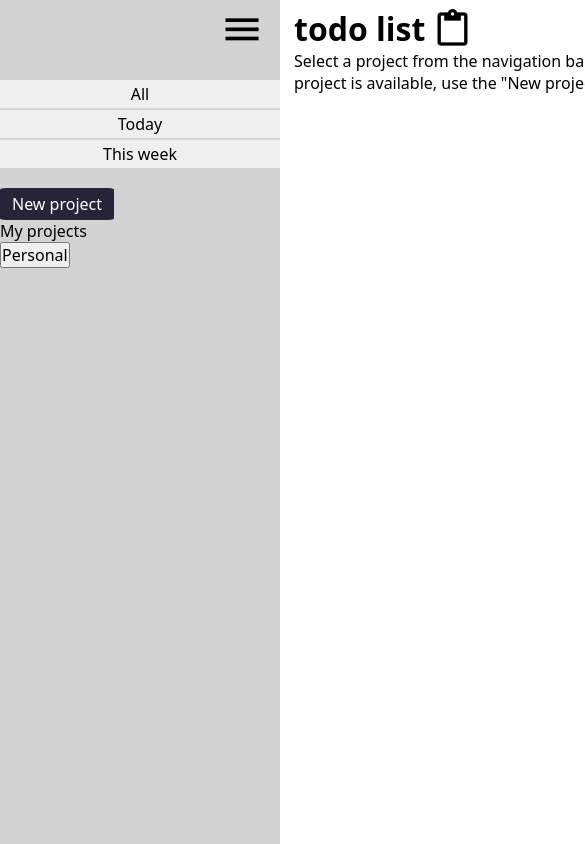
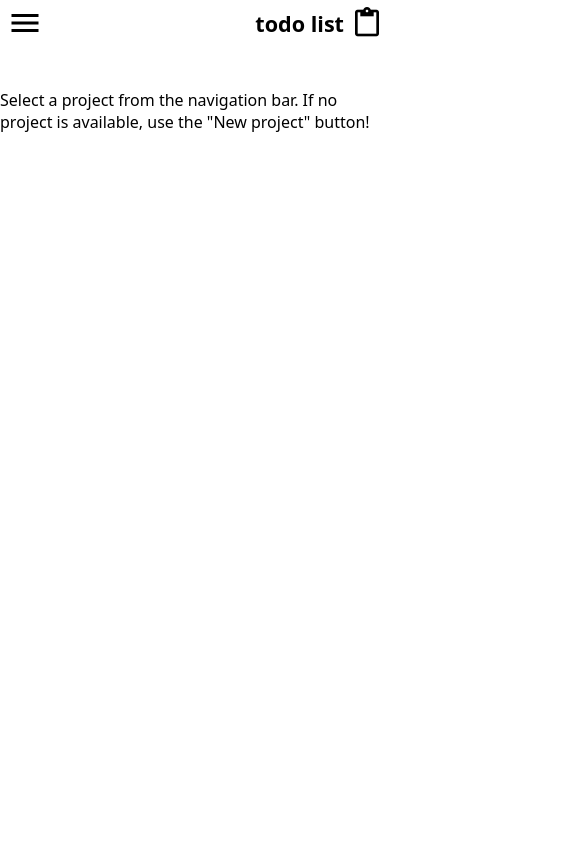
Before and after one commit to gabrielpanaitescu/todo-list-project, a website built with webpack: page src/index.html in a window 390 px wide. Shown: the top 844 px of the page, 585 px wide, since content can reach past the window. Built offline with nearby package versions, Linux system fonts and the light colour scheme.

Commit message:
Style for mobile first; nav covers viewport to 480px; nav extends and pushes main to 768px

```diff
--- a/src/components/menuPlusLogoContainers.js
+++ b/src/components/menuPlusLogoContainers.js
@@ -1,4 +1,9 @@
 import { createDivContainer, createTextElem, createMaterialIcon, createLabel, createButton } from "./DOMElementCreationMethods"
+
+const nav = document.querySelector('aside');
+const main = document.querySelector('main');
+const header = document.querySelector('header');
+
 
 export function createLogoContainer() {
     const container = createDivContainer('logo-container');
@@ -10,12 +15,11 @@ export function createLogoContainer() {
 export function createMenuContainer() {
     const container = createDivContainer('menu-container');
     const menuButton = createButton('', '', 'menu-button', container);
+    menuButton.classList.add('nav-hidden')
     menuButton.ariaLabel = 'toggle-nav';
-    createMaterialIcon('D', 'icon', menuButton);
+    createMaterialIcon('A', 'icon', menuButton);
 
-    const nav = document.querySelector('aside');
-    const main = document.querySelector('main');
-    const header = document.querySelector('header');
+
 
     menuButton.addEventListener('click', () => {
         menuButton.classList.toggle('nav-hidden');
--- a/src/components/stylesheets/headerStyles.scss
+++ b/src/components/stylesheets/headerStyles.scss
@@ -1,24 +1,38 @@
 @import './mixins.scss';
 
 header {
-    padding-top: $s;
-    padding-left: $m;
-    transform: translateX($navWidth);
-    transition: transform 0.2s ease-in-out;
-
-    &.nav-hidden {
-        transform: translateX(90px);
-    }
+    display: flex;
 
     .logo-container {
-        font-size: 2rem;
-        font-weight: 700;
+        margin-left: auto;
+        padding-top: $s;
+        padding-right: $s;
         display: flex;
         align-items: center;
         gap: $s;
 
+        h1 {
+            z-index: 1;
+            font-size: 1.35rem;
+            font-weight: 700;
+        }
+
         span {
-            font-size: 2.5rem;
+            font-size: 2rem;
+        }
+    }
+
+}
+
+@media only screen and (min-width: 480px) {
+    header {
+        display: grid;
+        grid-template-columns: repeat(5, 1fr);
+
+        .logo-container {
+            margin: 0;
+            text-align: center;
+            grid-column: 3;
         }
     }
 }
--- a/src/components/stylesheets/mainStyles.scss
+++ b/src/components/stylesheets/mainStyles.scss
@@ -1,11 +1,20 @@
 @import './mixins.scss';
 
 main {
-    padding-left: $m;
-    transform: translateX($navWidth);
-    transition: transform 0.2s ease-in-out;
+    margin-top: 50px;
+}
 
-    &.nav-hidden {
-      transform: unset;
+@media only screen and (min-width: 480px) {
+    main {
+        margin: auto 0 auto 0;
+        transform: translateX(190px);
+        transition: transform ease-in-out 0.4s;
+
+
+
+
+        &.nav-hidden {
+            transform: translateX(60px);
+        }
     }
 }
--- a/src/components/stylesheets/navStyles.scss
+++ b/src/components/stylesheets/navStyles.scss
@@ -2,69 +2,56 @@
 
 aside {
   position: fixed;
-  min-height: 100vh;
-  background-color: lightgrey;
-  width: $navWidth;
-  transition: transform 0.2s ease-in-out;
+  width: 100%;
+  height: 100vh;
+  background-color: grey;
+  transition: transform 0.4s ease-in-out;
 
   &.hidden {
-    transform: translateX(-$navWidth);
+    transform: translateX(-100%);
   }
 
   .menu-container {
-    position: absolute;
     display: flex;
-    align-items: center;
-    left: 220px;
-    gap: $s;
-    top: $s;
+
 
     #menu-button {
-      transition: transform 0.2s ease-in-out;
+      padding-top: 5px;
+      padding-right: $s;
+      margin-left: auto;
       border: none;
       background: none;
-
-      &.nav-hidden {
-        transform: translateX(90px);
-      }
+      transition: transform 0.4s ease-in-out;
 
       span {
         font-size: 2.25rem;
         cursor: pointer;
+
       }
 
       span.icon {
-        font-size: 2.75rem;
+
         font-family: "Anicons Regular", sans-serif;
-        font-variation-settings: "TIME" 1;
+        font-variation-settings: "TIME" 100;
         transition: font-variation-settings 0.4s ease;
       }
 
-      span.icon:hover {
-        font-variation-settings: "TIME" 100;
+      &.nav-hidden {
+        transform: translateX(50px);
+
+        span.icon {
+          font-variation-settings: "TIME" 1;
+        }
       }
-    }
-  }
 
-  nav {
-    position: absolute;
-    top: 80px;
-    width: 100%;
-    display: grid;
 
-    #quick-nav-container {
-      display: grid;
-      gap: 2px;
-
-      .quick-nav-btn {
-        border: none;
-
-        padding: $xs 0;
-      }
-    }
-
-    div.project-create {
-      margin-top: 20px;
     }
   }
 }
+
+
+@media only screen and (min-width: 480px) {
+  aside {
+    width: 180px;
+  }
+}
--- a/src/index.html
+++ b/src/index.html
@@ -6,15 +6,16 @@
     <title>Todo list</title>
 </head>
 <body>
-    <aside>
+
+    <aside class="hidden">
 
     </aside>
 
-    <header>
+    <header class="nav-hidden">
 
     </header>
 
-    <main>
+    <main class="nav-hidden">
 
     </main>
 </body>
```
